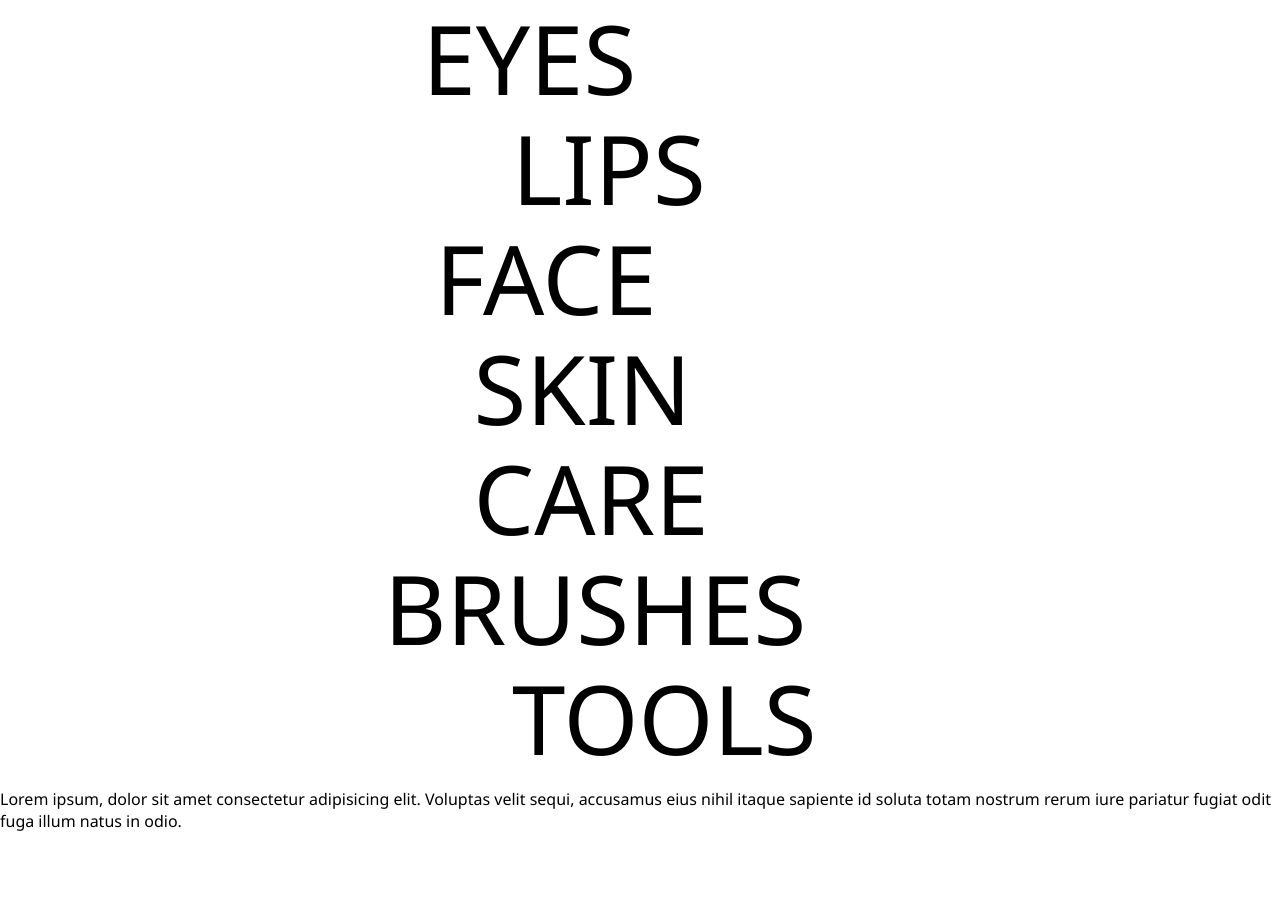
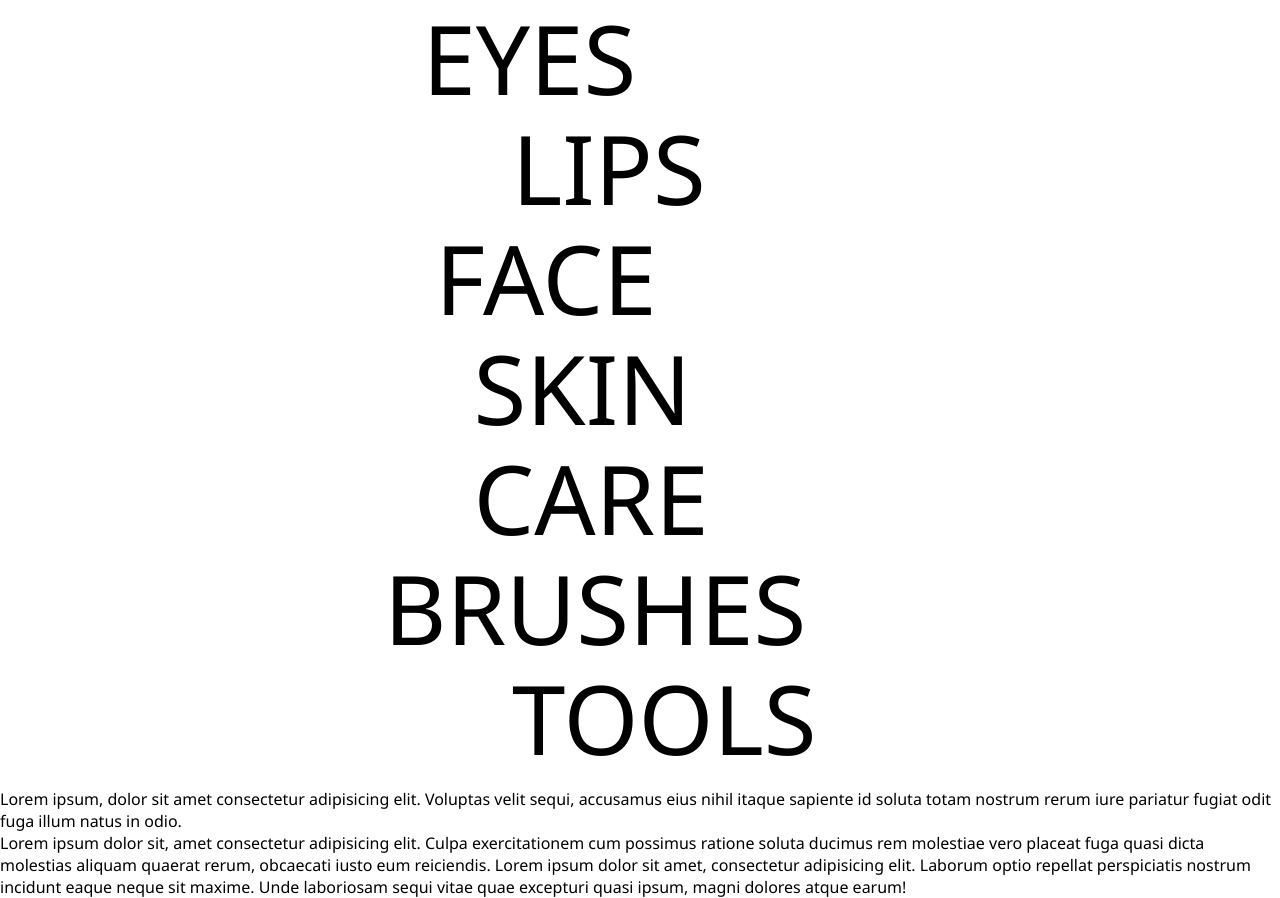
Before and after one commit to vikaspal9131/GSAP, a plain HTML site: page reimagine/index.html in a window 1280 px wide. Shown: the part 812-1710 px from the top of the page. Before the commit the page ends 1644 px from the top, so only its background shows below. Drawn offline with nearby package versions, Linux system fonts and the light colour scheme; a script that the page names is missing.

Commit message:
para daf

```diff
--- a/reimagine/index.html
+++ b/reimagine/index.html
@@ -101,7 +101,9 @@
     <div class="page3">
       <div class="card">
   <p>Lorem ipsum, dolor sit amet consectetur adipisicing elit. Voluptas velit sequi, accusamus eius nihil itaque sapiente id soluta totam nostrum rerum iure pariatur fugiat odit fuga illum natus in odio.</p>
-
+        <p>Lorem ipsum dolor sit, amet consectetur adipisicing elit. Culpa exercitationem cum possimus ratione soluta ducimus rem molestiae vero placeat fuga quasi dicta molestias aliquam quaerat rerum, obcaecati iusto eum reiciendis.
+          Lorem ipsum dolor sit amet, consectetur adipisicing elit. Laborum optio repellat perspiciatis nostrum incidunt eaque neque sit maxime. Unde laboriosam sequi vitae quae excepturi quasi ipsum, magni dolores atque earum!
+        </p>
       </div>
     </div>
 
--- a/reimagine/style.css
+++ b/reimagine/style.css
@@ -166,3 +166,6 @@ html body {
   color: aliceblue;
 
 }
+p{
+
+}
```
